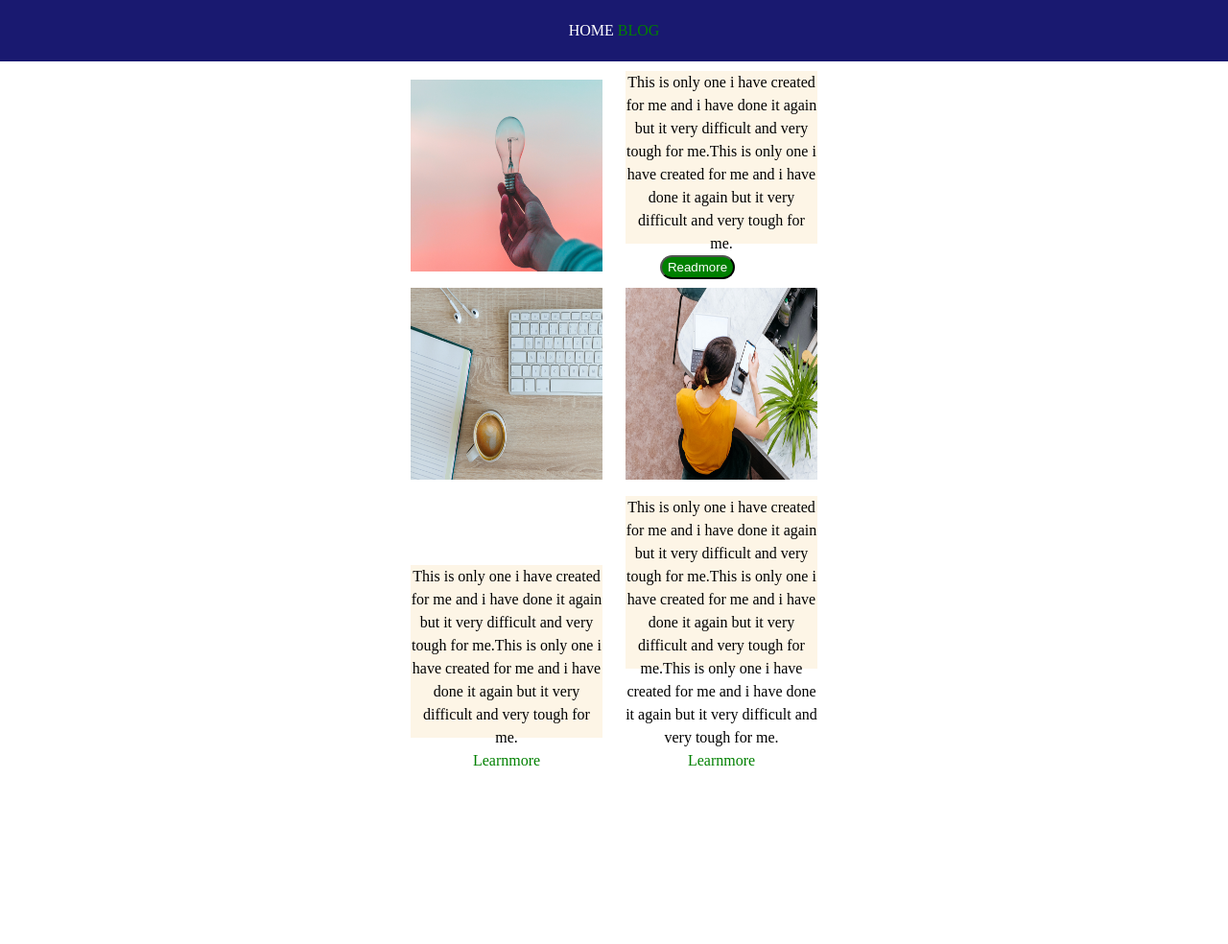
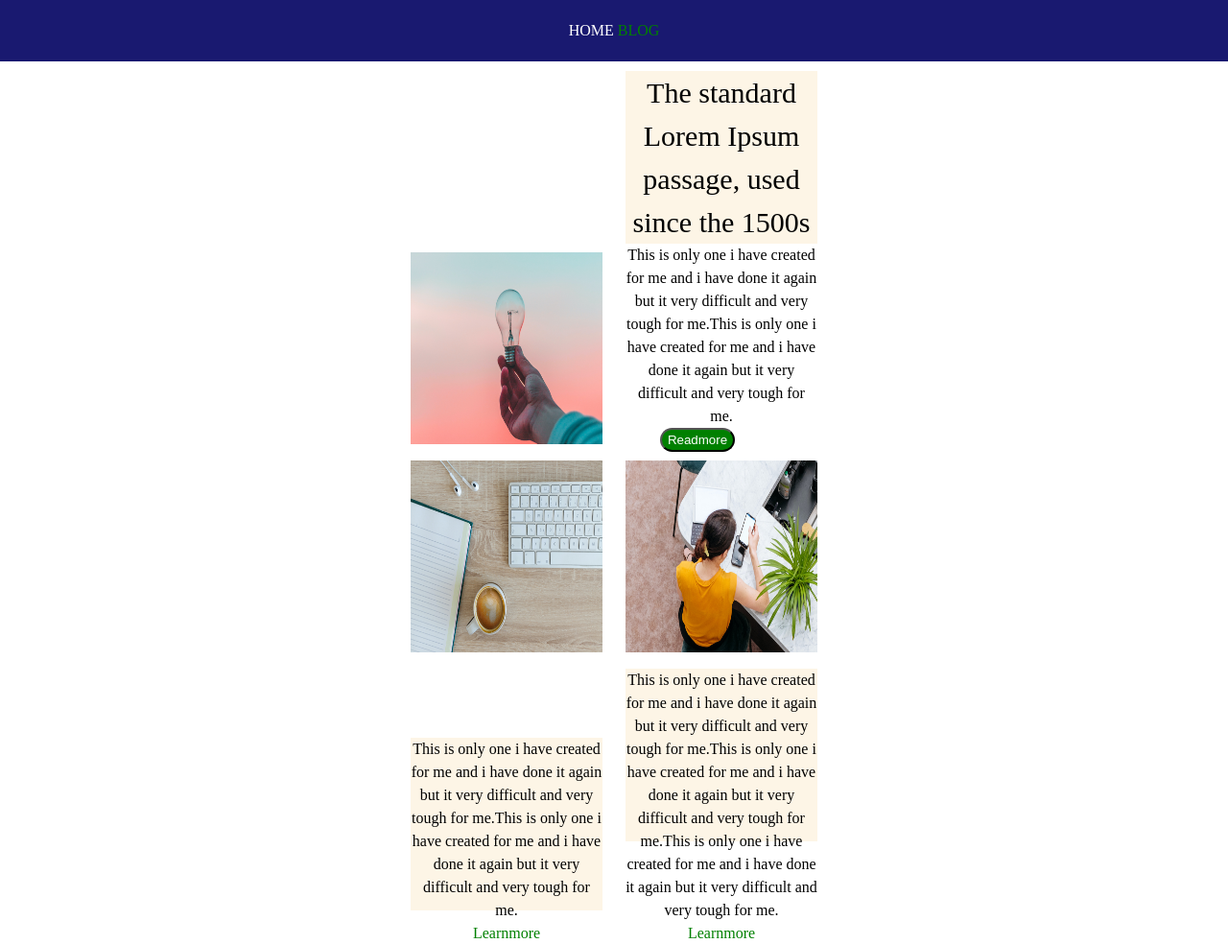
Before and after one commit to chaitu0038/Assignment, a plain HTML site: page blog.html in a window 1280 px wide. Shown: the whole page at 96% size. Before the commit the page ends 805 px from the top, so only its background shows below. Drawn offline with Linux system fonts and the light colour scheme.

Commit message:
Update blog.html

```diff
--- a/blog.html
+++ b/blog.html
@@ -15,6 +15,7 @@
 			<div class="blog">
 				<div class="box1"><img src="assests/media/pic01.png" alt="pic01" height="200" width="200"></div>
 				<div class="box1">
+					<h2>The standard Lorem Ipsum passage, used since the 1500s</h2>
 					<p>
 						This is only one i have created for me and i have done it again but it very difficult and very tough for me.This is only one i have created for me and i have done it again but it very difficult and very tough for me.
 					</p>
```
